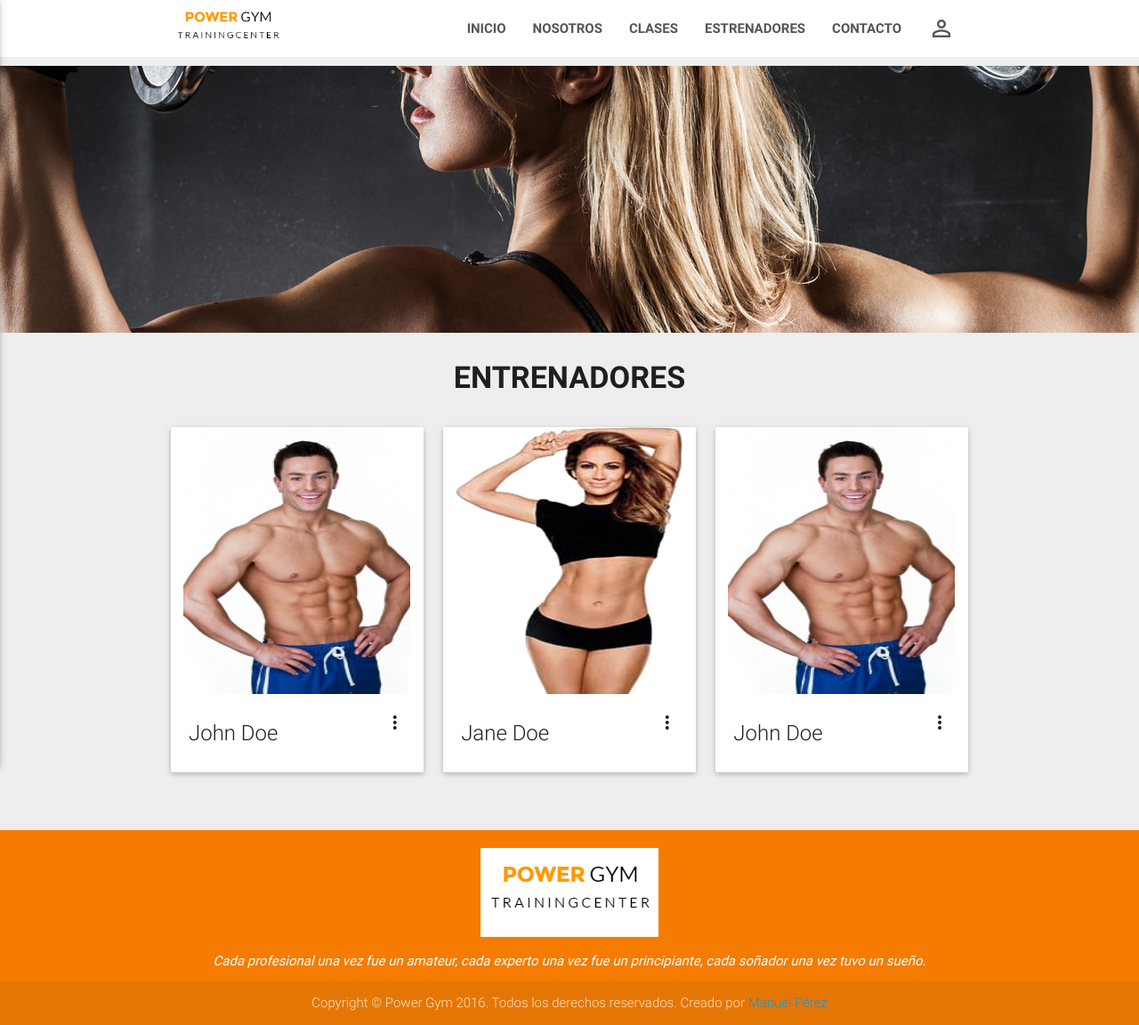
After one commit to mperezh/BD, a Django app: page /trainers/ in a window 1280 px wide. The commit adds this page. Shown: the whole page at 89% size. Run offline with Django 3.2, Linux system fonts and the light colour scheme.

Commit message:
trainers and contact

```diff
--- a/home/templates/base.html
+++ b/home/templates/base.html
@@ -36,7 +36,7 @@
         <li><a href="{% url 'home' %}">INICIO</a></li>
         <li><a href="{% url 'about' %}">NOSOTROS</a></li>
         <li><a href="classes">CLASES</a></li>
-        <li><a href="trainers">ESTRENADORES</a></li>
+        <li><a href="{% url 'trainers' %}">ESTRENADORES</a></li>
         <li><a href="contact">CONTACTO</a></li>
         {% if user.is_authenticated %}
           <li><a href="{% url 'accounts.index' %}">{{ user.username }}</a></li>
@@ -47,10 +47,10 @@
 
       </ul>
       <ul class="side-nav" id="mobile-demo">
-        <li><a href="home">INICIO</a></li>
+        <li><a href="{% url 'home' %}">INICIO</a></li>
         <li><a href="{% url 'about' %}">NOSOTROS</a></li>
         <li><a href="classes">CLASES</a></li>
-        <li><a href="trainers">ESTRENADORES</a></li>
+        <li><a href="{% url 'trainers' %}">ESTRENADORES</a></li>
         <li><a href="contact">CONTACTO</a></li>
         <div class="divider"></div>
         {% if user.is_authenticated %}
--- a/home/templates/home/about.html
+++ b/home/templates/home/about.html
@@ -8,7 +8,7 @@
       <div id="parallax">
         <div class="parallax-container">
           <div class="parallax">
-            <img src="{% static 'img/gym4.jpg' %}">
+            <img src="{% static 'img/gym9.jpg' %}">
           </div>
         </div>
       </div>
--- /dev/null
+++ b/home/templates/home/trainers.html
@@ -0,0 +1,69 @@
+{% extends 'base.html' %}
+
+{% block title %}Entrenadores{% endblock title %}
+
+{% block content %}
+    {% load staticfiles %}
+    <section id="trainersPage">
+      <div id="parallax">
+        <div class="parallax-container">
+          <div class="parallax">
+            <img src="{% static 'img/gym9.jpg' %}">
+          </div>
+        </div>
+      </div>
+
+      <div class="content">
+        <div class="container">
+          <div class="presentacion">
+            <h4>ENTRENADORES</h4>
+          </div>
+
+          <div class="row">
+            <div class="col s12 m4">
+              <div class="card">
+                <div class="card-image waves-effect waves-block waves-light">
+                  <img class="activator" src="{% static 'img/trainer1.jpg' %}">
+                </div>
+                <div class="card-content">
+                  <span class="card-title activator grey-text text-darken-4">John Doe<i class="material-icons right">more_vert</i></span>
+                </div>
+                <div class="card-reveal">
+                  <span class="card-title grey-text text-darken-4">John Doe<i class="material-icons right">close</i></span>
+                  <p>Lorem ipsum dolor sit amet, consectetur adipisicing elit. Pariatur, deleniti fugiat corporis in dolore fuga.</p>
+                </div>
+              </div>
+            </div>
+            <div class="col s12 m4">
+              <div class="card">
+                <div class="card-image waves-effect waves-block waves-light">
+                  <img class="activator" src="{% static 'img/trainer2.png' %}">
+                </div>
+                <div class="card-content">
+                  <span class="card-title activator grey-text text-darken-4">Jane Doe<i class="material-icons right">more_vert</i></span>
+                </div>
+                <div class="card-reveal">
+                  <span class="card-title grey-text text-darken-4">Jane Doe<i class="material-icons right">close</i></span>
+                  <p>Lorem ipsum dolor sit amet, consectetur adipisicing elit. Pariatur, deleniti fugiat corporis in dolore fuga.</p>
+                </div>
+              </div>
+            </div>
+            <div class="col s12 m4">
+              <div class="card">
+                <div class="card-image waves-effect waves-block waves-light">
+                  <img class="activator" src="{% static 'img/trainer1.jpg' %}">
+                </div>
+                <div class="card-content">
+                  <span class="card-title activator grey-text text-darken-4">John Doe<i class="material-icons right">more_vert</i></span>
+                </div>
+                <div class="card-reveal">
+                  <span class="card-title grey-text text-darken-4">John Doe<i class="material-icons right">close</i></span>
+                  <p>Lorem ipsum dolor sit amet, consectetur adipisicing elit. Pariatur, deleniti fugiat corporis in dolore fuga.</p>
+                </div>
+              </div>
+            </div>
+          </div>
+        </div>
+      </div>
+    </section>
+{% endblock content %}
--- a/home/urls.py
+++ b/home/urls.py
@@ -7,4 +7,6 @@ urlpatterns = [
     url(r'^$', view=views.index, name='home'),
     url(r'^home/$', view=views.index, name='home'),
     url(regex=r'^about/$', view=views.AboutView.as_view(), name='about'),
+    url(regex=r'^trainers/$', view=views.TrainersView.as_view(), name='trainers'),
+    url(regex=r'^contact/$', view=views.ContactView.as_view(), name='contact'),
 ]
--- a/home/views.py
+++ b/home/views.py
@@ -4,11 +4,55 @@ from django.shortcuts import render
 from django.http import HttpResponse
 from django.views import generic
 
+from django.contrib import messages
+from django.core.urlresolvers import reverse_lazy
+from django.core.mail import send_mail
+from .forms import ContactUsuarioAnonimoForm, ContactUsuarioLoginForm
+
+
 # Create your views here.
 def index(request):
     return render(request, 'home/index.html')
 
 class AboutView(generic.View):
-
     def get(self, request, *args, **kwargs):
         return render(request, 'home/about.html')
+
+
+class TrainersView(generic.View):
+    def get(self, request, *args, **kwargs):
+        return render(request, 'home/trainers.html')
+
+
+def send_email_contact(email_usuario, subject, body):
+    body = '{} ha enviado un email de contacto\n\n{}\n\n{}'.format(email_usuario, subject, body)
+    send_mail(
+        subject='Nuevo email de contacto',
+        message=body,
+        from_email='powergymbd@gmail.com',
+        recipient_list=['usuario@example.com']
+    )
+
+class ContactView(generic.FormView):
+
+    template_name = 'home/contact.html'
+    success_url = reverse_lazy('home')
+
+    def dispatch(self, request, *args, **kwargs):
+        if request.user.is_authenticated():
+            self.form_class = ContactUsuarioLoginForm
+        else:
+            self.form_class = ContactUsuarioAnonimoForm
+        return super().dispatch(request, *args, **kwargs)
+
+    def form_valid(self, form):
+        subject = form.cleaned_data.get('subject')
+        body = form.cleaned_data.get('body')
+        if self.request.user.is_authenticated():
+            email_usuario = self.request.user.email
+            send_email_contact(email_usuario, subject, body)
+        else:
+            email_usuario = form.cleaned_data.get('email')
+            send_email_contact(email_usuario, subject, body)
+        messages.success(self.request, 'Email enviado con exito')
+        return super().form_valid(form)
--- a/static/css/styles.css
+++ b/static/css/styles.css
@@ -44,6 +44,10 @@ input:not([type]):focus:not([readonly]), input[type=text]:focus:not([readonly]),
   border-bottom: 1px solid #FF9800;
   box-shadow: 0 1px 0 0 #FF9800;
 }
+
+/*nav, nav .nav-wrapper i, nav a.button-collapse, nav a.button-collapse i {
+  line-height: none;
+}*/
 
   .presentacion {
     text-align: center;
@@ -157,6 +161,20 @@ input:not([type]):focus:not([readonly]), input[type=text]:focus:not([readonly]),
       border-bottom: 2px solid #F57C00;
     }
 
+
+  /**********TRAINERS PAGE**********/
+  #trainersPage #parallax .parallax-container {
+    width: 100%;
+    height: 300px;
+  }
+  #trainersPage .content {
+    padding-bottom: 2em;
+  }
+  #trainersPage .card .card-image img {
+    width: auto;
+    max-height: 300px;
+  }
+
   /*SECTION FOOTER*/
   .page-footer {
     margin-top: 0 !important;
```
Also changed, not shown: gimnasio/settings.py (+8 -0 lines), home/forms.py (added, +29 -0 lines), home/templates/home/contact.html (added, +30 -0 lines), 3 other files.
